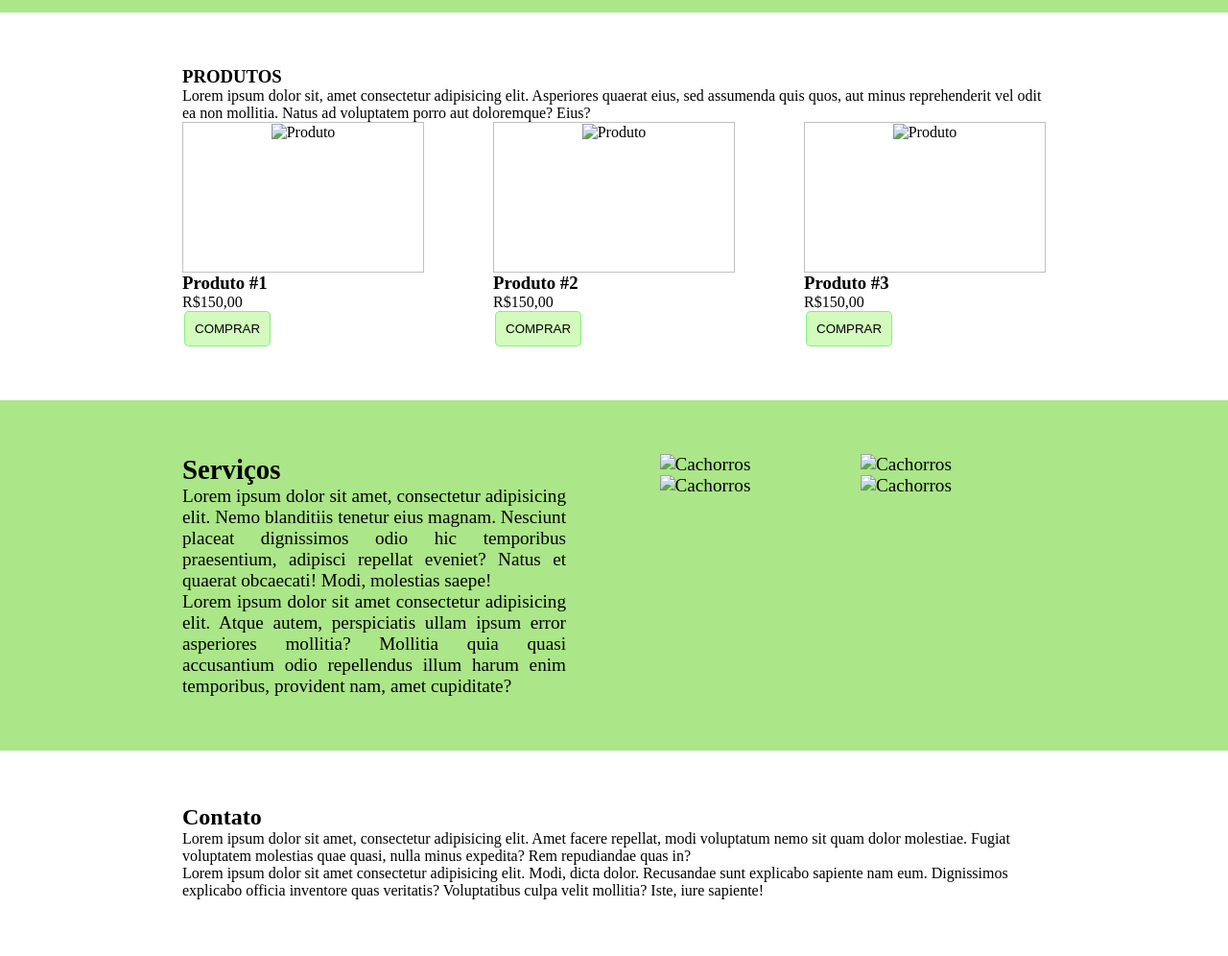
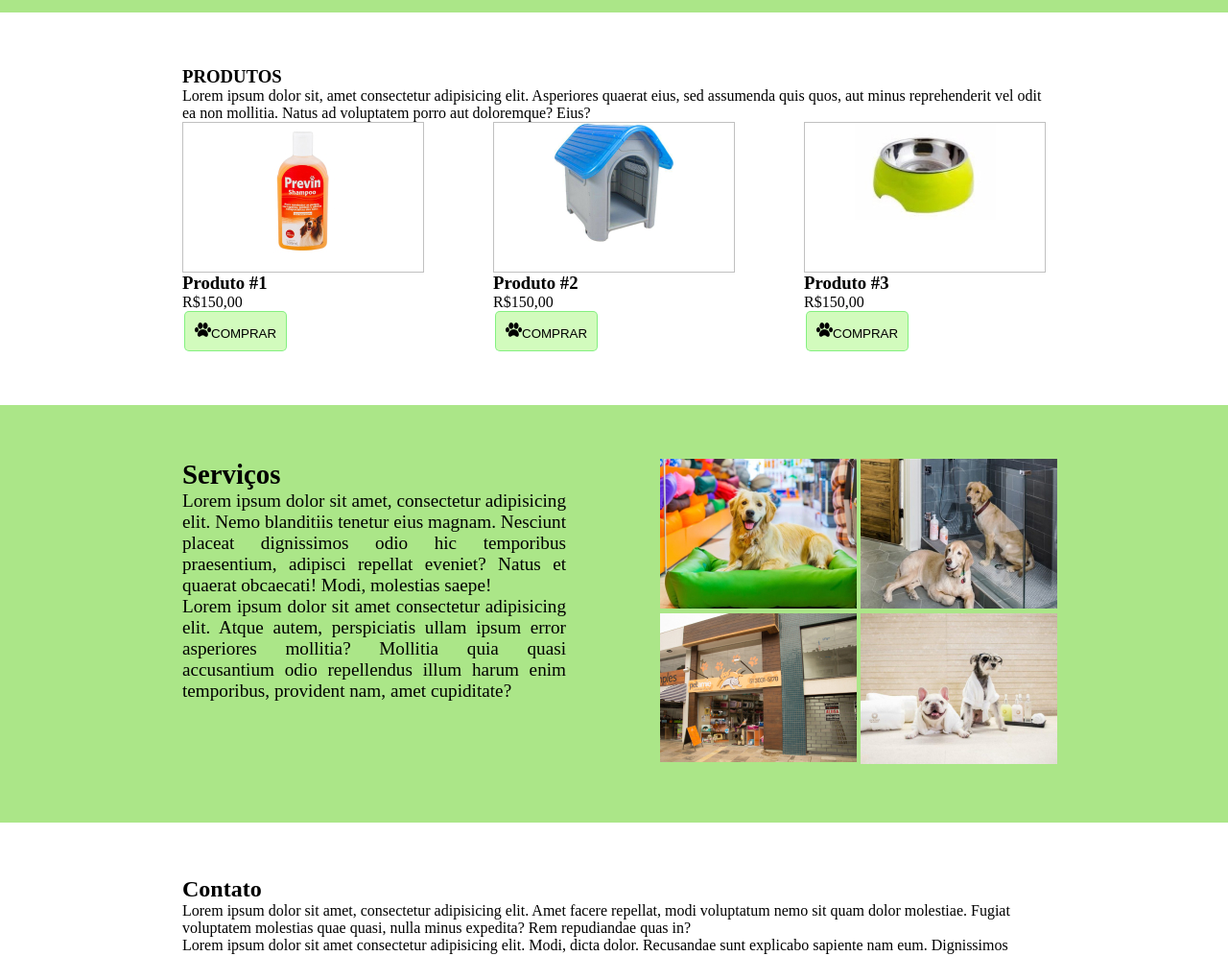
Before and after one commit to KaueSS/Projeto-PetShop, a plain HTML site: page index.html in a window 1280 px wide. Shown: the part 520-1516 px from the top of the page at 96% size. Drawn offline with Linux system fonts and the light colour scheme; grey boxes are pictures that could not be loaded.

Commit message:
Update index.html

```diff
--- a/index.html
+++ b/index.html
@@ -49,23 +49,23 @@
             </p>
             <section class="flex-container">
                 <div class="produtos">
-                    <figure><img src="../imagens/produto-1.jpg" alt="Produto"></figure>
+                    <figure><img src="img/produto-1.jpg" alt="Produto"></figure>
                     <h3>Produto #1</h3>
                     <p>R$150,00</p>
-                    <a href="#"><button><img src="../imagens/patinha-preta.png" alt="">COMPRAR</button></a>
+                    <a href="#"><button><img src="img/patinha-preta.png" alt="">COMPRAR</button></a>
                 </div>
                 <div class="produtos">
-                    <figure><img src="../imagens/produto-2.jpg" alt="Produto"></figure>
+                    <figure><img src="img/produto-2.jpg" alt="Produto"></figure>
                     <h3>Produto #2</h3>
                     <p>R$150,00</p>
-                    <a href="#"><button><img src="../imagens/patinha-preta.png" alt="">COMPRAR</button></a>
+                    <a href="#"><button><img src="img/patinha-preta.png" alt="">COMPRAR</button></a>
 
                 </div>
                 <div class="produtos">
-                    <figure><img src="../imagens/produto-3.jpg" alt="Produto"></figure>
+                    <figure><img src="img/produto-3.jpg" alt="Produto"></figure>
                     <h3>Produto #3</h3>
                     <p>R$150,00</p>
-                    <a href="#"><button><img src="../imagens/patinha-preta.png" alt="">COMPRAR</button></a>
+                    <a href="#"><button><img src="img/patinha-preta.png" alt="">COMPRAR</button></a>
                 </div>
             </section>
 
@@ -84,12 +84,12 @@
 
             </div>
             <div class="col">
-                <img src="../imagens/img-galeria-1.jpg" alt="Cachorros">
-                <img src="../imagens/img-galeria-2.jpg" alt="Cachorros">
+                <img src="img/img-galeria-1.jpg" alt="Cachorros">
+                <img src="img/img-galeria-2.jpg" alt="Cachorros">
             </div>
             <div class="col">
-                <img src="../imagens/img-galeria-3.jpg" alt="Cachorros">
-                <img src="../imagens/img-galeria-4.jpg" alt="Cachorros">
+                <img src="img/img-galeria-3.jpg" alt="Cachorros">
+                <img src="img/img-galeria-4.jpg" alt="Cachorros">
 
             </div>
         </div>
```
